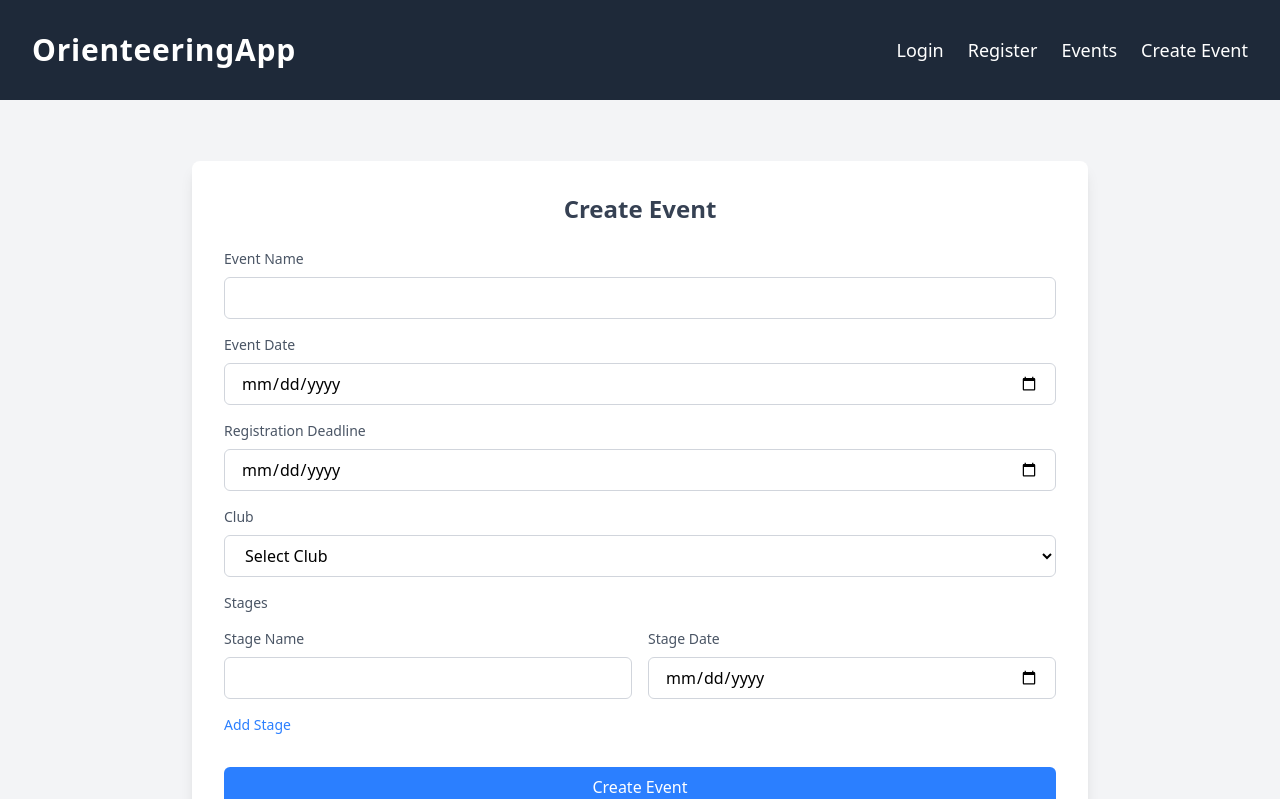
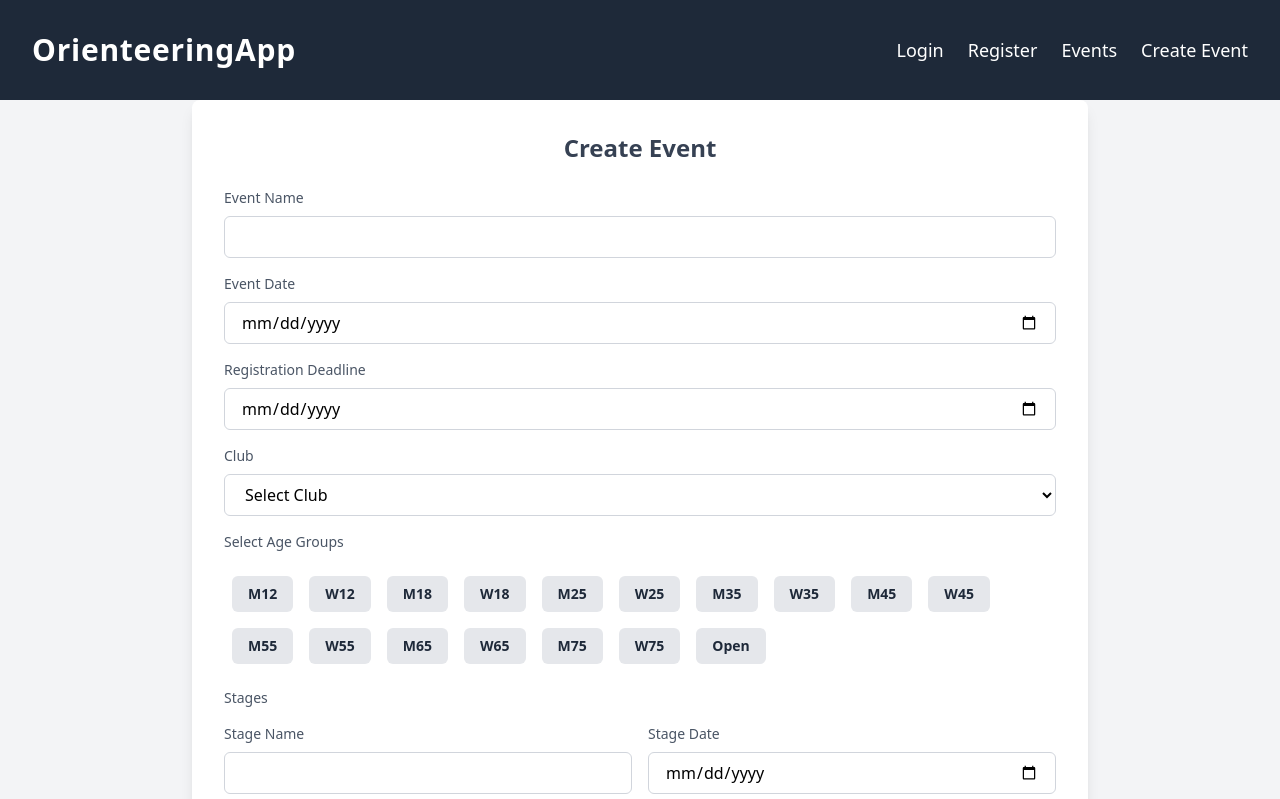
Before and after one commit to ivaylo-milanov/orienteering-app, a React (Vite) app in the folder client/: page /create-event in a window 1280 px wide. Shown: the top 799 px of the page. Built offline with nearby package versions, Linux system fonts and the light colour scheme.

Commit message:
add age groups to the AddEditEvent form

```diff
--- a/client/src/components/AddEditEvent/AddEditEvent.jsx
+++ b/client/src/components/AddEditEvent/AddEditEvent.jsx
@@ -1,9 +1,21 @@
 import { useState } from "react";
 
-const AddEditEvent = () => {
+export default function AddEditEvent() {
     const [stages, setStages] = useState([
         { name: "", description: "", date: "" },
     ]);
+    const [selectedAgeGroups, setSelectedAgeGroups] = useState([]);
+    const [formData, setFormData] = useState({
+        eventName: "",
+        eventDate: "",
+        registrationDeadline: "",
+        club: "",
+        ageGroups: [],
+    });
+
+    const ageGroups = [
+        "M12", "W12", "M18", "W18", "M25", "W25", "M35", "W35", "M45", "W45", "M55", "W55", "M65", "W65", "M75", "W75", "Open",
+    ];
 
     const handleStageChange = (index, field, value) => {
         const updatedStages = [...stages];
@@ -20,13 +32,34 @@ const AddEditEvent = () => {
         setStages(updatedStages);
     };
 
+    const toggleAgeGroupSelection = (ageGroup) => {
+        setSelectedAgeGroups((prev) => {
+            if (prev.includes(ageGroup)) {
+                return prev.filter((item) => item !== ageGroup);
+            } else {
+                return [...prev, ageGroup];
+            }
+        });
+    };
+
+    const handleSubmit = (e) => {
+        e.preventDefault();
+        // Set the selected age groups into the form data
+        setFormData((prev) => ({
+            ...prev,
+            ageGroups: selectedAgeGroups,
+        }));
+        // You can submit form data here, e.g., send it to the server
+        console.log("Form Data Submitted: ", formData);
+    };
+
     return (
         <div className="flex items-center justify-center min-h-screen bg-gray-100">
             <div className="w-full max-w-4xl p-8 space-y-6 bg-white rounded-lg shadow-lg">
                 <h2 className="text-2xl font-semibold text-center text-gray-700">
                     Create Event
                 </h2>
-                <form className="mt-6 space-y-4">
+                <form onSubmit={handleSubmit} className="mt-6 space-y-4">
                     <div>
                         <label
                             htmlFor="eventName"
@@ -92,6 +125,32 @@ const AddEditEvent = () => {
                             {/* Add more clubs as needed */}
                         </select>
                     </div>
+
+                    {/* Age Groups Buttons */}
+                    <div>
+                        <label className="block text-sm font-medium text-gray-600">
+                            Select Age Groups
+                        </label>
+                        <div className="flex flex-wrap mt-4">
+                            {ageGroups.map((ageGroup) => (
+                                <button
+                                key={ageGroup}
+                                type="button"
+                                onClick={() => toggleAgeGroupSelection(ageGroup)}
+                                className={`px-4 py-2 m-2 text-sm font-semibold rounded-md
+                                    ${selectedAgeGroups.includes(ageGroup)
+                                        ? "bg-blue-500 text-white"
+                                        : "bg-gray-200 text-gray-800"}
+                                    hover:bg-blue-600 hover:text-white
+                                    cursor-pointer`}
+                            >
+                                {ageGroup}
+                            </button>
+                            ))}
+                        </div>
+                    </div>
+
+                    {/* Stages Section */}
                     <div>
                         <label className="block text-sm font-medium text-gray-600">
                             Stages
@@ -176,6 +235,7 @@ const AddEditEvent = () => {
                             ))}
                         </div>
                     </div>
+
                     <div className="flex items-center justify-between">
                         <button
                             type="submit"
@@ -189,5 +249,3 @@ const AddEditEvent = () => {
         </div>
     );
 };
-
-export default AddEditEvent;
```
